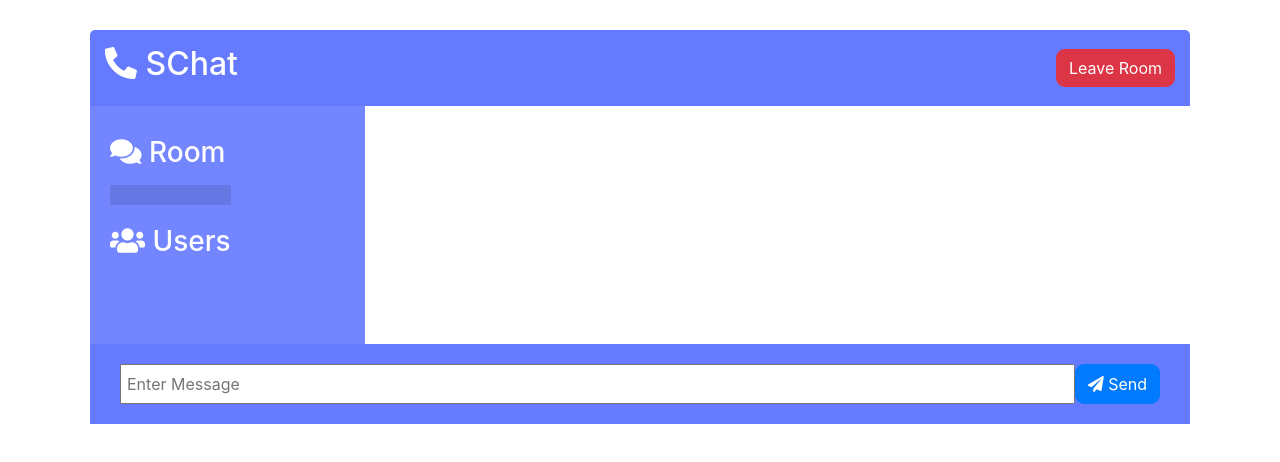
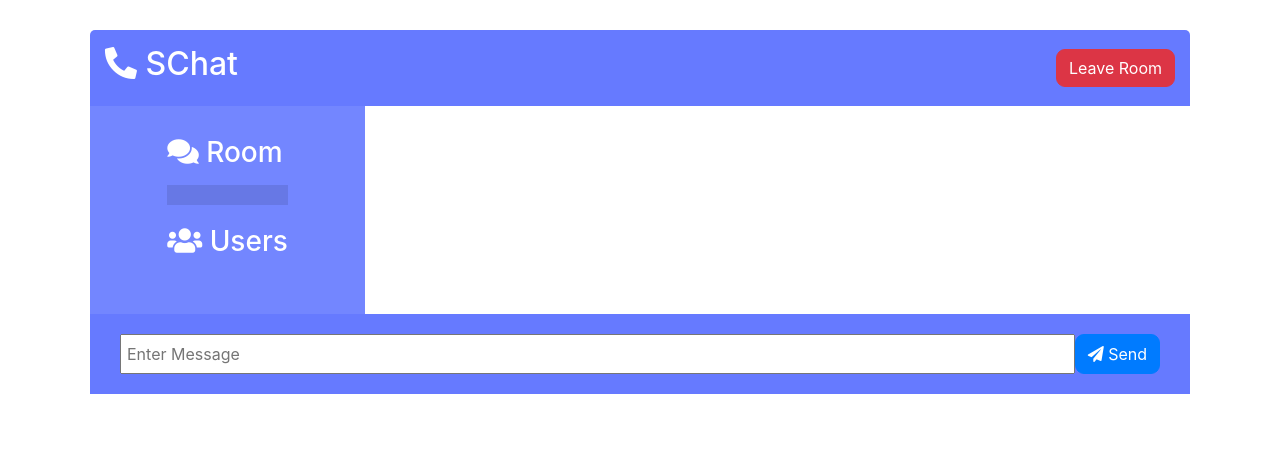
Before and after one commit to krishnakrish24/schat-app, a website: page public/chat.html in a window 1280 px wide. Drawn offline with nearby package versions, Linux system fonts and the light colour scheme; no server answers.

Commit message:
Fixed Sidebar Issues

```diff
--- a/public/chat.html
+++ b/public/chat.html
@@ -19,8 +19,8 @@
       <a href="index.html" class="btn btn-danger" id="leave-btn">Leave Room</a>
     </header>
     <main class="chat-main">
-      <nav class="navbar navbar-expand-sm" style="padding: 0;">
-      <div class="chat-sidebar collapse navbar-collapse" id="collapsibleNavbar">
+      <nav class="navbar navbar-expand-sm" style="padding: 0;display: contents;">
+      <div class="chat-sidebar collapse navbar-collapse" id="collapsibleNavbar" style="justify-content: space-around";>
         <!--<h3><i class="fas fa-comments"></i> Room</h3>
         <h2 id="room-name"></h2>
         <h3><i class="fas fa-users"></i> Users</h3>
--- a/public/css/style.css
+++ b/public/css/style.css
@@ -66,7 +66,7 @@ a {
 .chat-sidebar {
 	background: var(--dark-color-b);
 	color: #fff;
-	padding: 20px 20px 60px;
+	padding: 20px 20px 30px;
 	overflow-y: scroll;
 }
 
--- a/public/js/main.js
+++ b/public/js/main.js
@@ -2,6 +2,7 @@ const chatform = document.getElementById('chat-form');
 const chatmsgs = document.querySelector('.chat-messages');
 const roomName = document.getElementById('room-name');
 const userList = document.getElementById('users');
+const sbar = document.querySelector('.chat-sidebar');
 
 //Get user name and Room
 const { username, room } = Qs.parse(location.search, {
@@ -66,7 +67,7 @@ function outputRoomName(room) {
     userList.innerHTML = '';
     users.forEach((user) => {
       const li = document.createElement('li');
-      li.innerHTML = `&nbsp;<span style="color:green;">●</span>&nbsp;${user.username}`;
+      li.innerHTML = `&nbsp;<span style="color:green;">●</span>&nbsp;&nbsp;${user.username}`;
       userList.appendChild(li);
     });
   }
```
